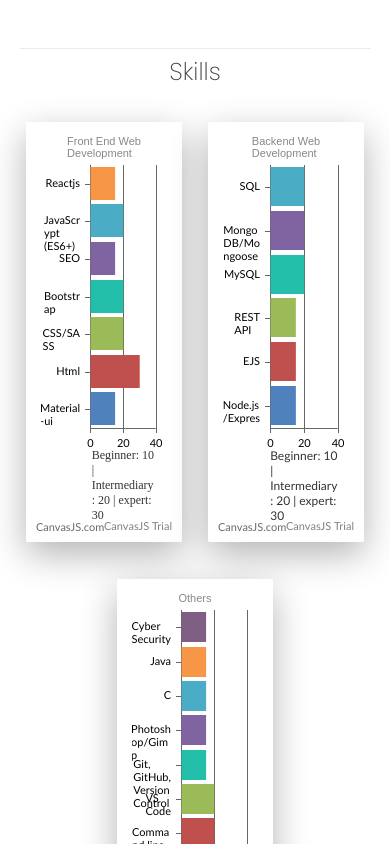
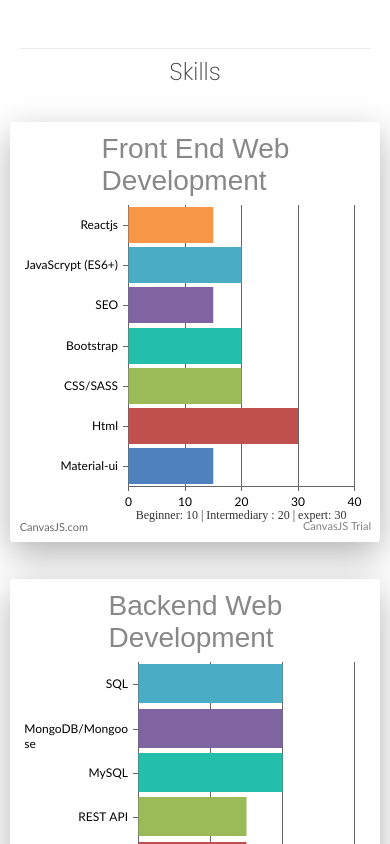
Before and after one commit to IsmaelDembele/portfolio-v3, a React (Create React App) app: page / in a window 390 px wide. Shown: the part 1640-2484 px from the top of the page. Built offline with nearby package versions, Linux system fonts and the light colour scheme.

Commit message:
implemented responsive skills section

```diff
--- a/src/styles/_skills.scss
+++ b/src/styles/_skills.scss
@@ -12,11 +12,24 @@
   width: 100%;
   height: 100%;
 
+  @include respond(tab-port) {
+    flex-direction: column;
+    // justify-content: center;
+    align-items: center;
+  }
+
   &__item {
-    border-radius: 1% !important;
+    border-radius: 1%;
     border: 10px solid white;
-    width: 40% !important;
+    width: 40%;
     box-shadow: $shadow;
     margin-bottom: 6rem;
+
+    @include respond(tab-port) {
+      width: 80%;
+    }
+    @include respond(phone) {
+      width: 95%;
+    }
   }
 }
```
